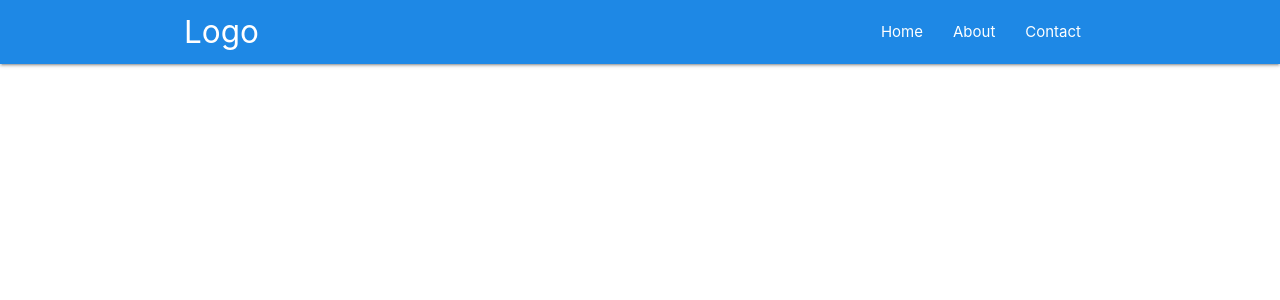
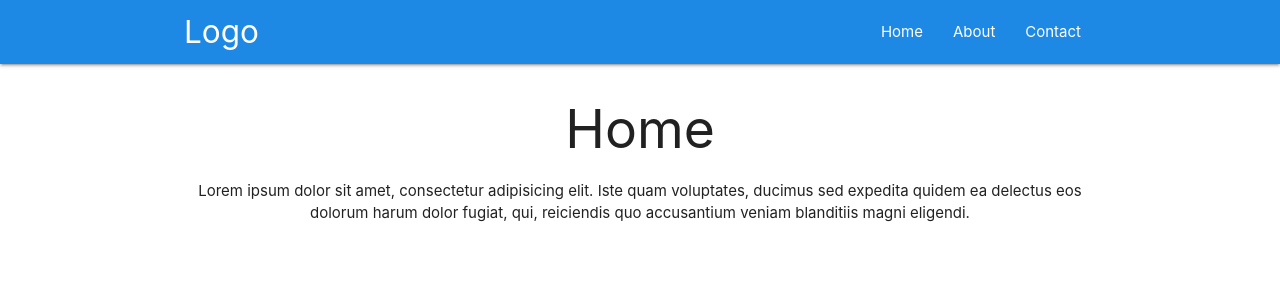
Before and after one commit to conoroshea1996/react-router, a React (Create React App) app: page / in a window 1280 px wide. Shown: the top 300 px of the page. Built offline with nearby package versions, Linux system fonts and the light colour scheme.

Commit message:
update path for home to be exact path

```diff
--- a/src/App.js
+++ b/src/App.js
@@ -11,7 +11,7 @@ function App() {
     <BrowserRouter>
       <div className="App">
         <Navbar />
-        <Route path='/home' component={Home} />
+        <Route exact path='/' component={Home} />
         <Route path='/about' component={About} />
         <Route path='/contact' component={Contact} />
       </div>
--- a/src/components/Navbar/Navbar.js
+++ b/src/components/Navbar/Navbar.js
@@ -8,7 +8,7 @@ function Navbar() {
                 <Container maxWidth='md'>
                     <a href="#" className="brand-logo">Logo</a>
                     <ul id="nav-mobile" className="right ">
-                        <li><a href="/home">Home</a></li>
+                        <li><a href="/">Home</a></li>
                         <li><a href="/about">About</a></li>
                         <li><a href="/contact">Contact</a></li>
                     </ul>
```
